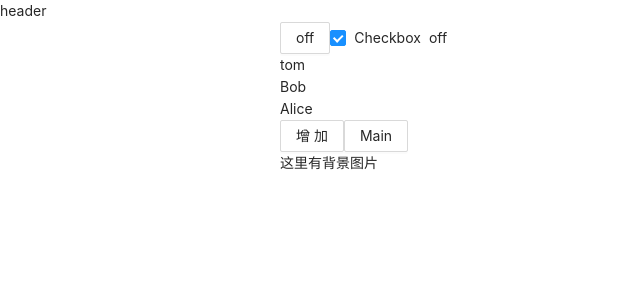
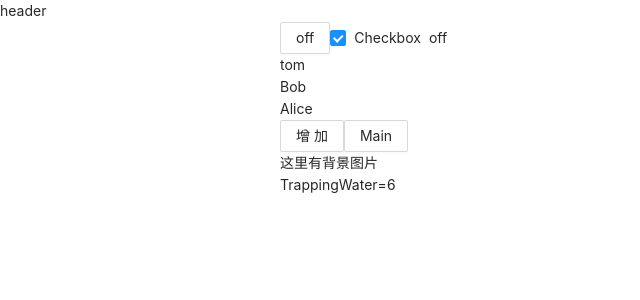
Before and after one commit to typhoonIscoming/react-template, a React app: page /react-template/home in a window 1280 px wide. Shown: the top 300 px of the page, without its empty margins (0-640 px from the left). Built offline with nearby package versions, Linux system fonts and the light colour scheme.

Commit message:
mod: 动态规划-接雨水算法实现

```diff
--- /dev/null
+++ b/src/components/algorithm/trapping-rain-water.js
@@ -0,0 +1,37 @@
+import React from 'react';
+
+/**
+ * 给定 n 个非负整数表示每个宽度为 1 的柱子的高度图，计算按此排列的柱子，下雨之后能接多少雨水。
+ * @param {Array<number>} height
+ * 输入：height = [0,1,0,2,1,0,1,3,2,1,2,1]
+ * 输出：6
+ */
+function trap(height = []) {
+    const n = height.length;
+    const left = new Array(n).fill(0);
+    const right = new Array(n).fill(0);
+    console.log('initleft', left)
+    for (let i = 1; i < n; i++) {
+        console.log('i=', left[i - 1], height[i - 1]);
+        left[i] = Math.max(left[i - 1], height[i - 1]);
+    }
+    for (let i = n - 2; i >= 0; i--) {
+        right[i] = Math.max(right[i + 1], height[i + 1]);
+    }
+    let water = 0;
+    for (let i = 0; i < n; i++) {
+        let level = Math.min(left[i], right[i]);
+        water += Math.max(0, level - height[i]);
+    }
+    console.log('height', height)
+    console.log('left', left)
+    console.log('right', right)
+    return water
+}
+const arr = [0,1,0,2,1,0,1,3,2,1,2,1]
+const water = trap(arr);
+
+
+export default function TrappingWater() {
+    return <div className='TrappingWater'>TrappingWater={water}</div>
+}
--- a/src/views/home/index.js
+++ b/src/views/home/index.js
@@ -8,6 +8,8 @@ import {
     SwitchTransition,
     TransitionGroup,
 } from "react-transition-group";
+
+import TrappingWater from 'components/algorithm/trapping-rain-water';
 
 import homeStyle from "./home.scss";
 
@@ -65,6 +67,7 @@ export default function Home(props) {
                         <Button onClick={onSetList}>增加</Button>
                         <Button onClick={() => goToMain()}>Main</Button>
                         <div className={homeStyle.bgBox}>这里有背景图片</div>
+                        <TrappingWater />
                     </div>
                 </div>
             </Layout>
--- a/webpack.config.js
+++ b/webpack.config.js
@@ -29,7 +29,8 @@ module.exports = {
     },
     resolve: {
         alias: {
-            '@': resolve('src')
+            '@': resolve('src'),
+            'components': resolve('src/components'),
         },
         extensions: [".js", ".jsx"],
     },
```
